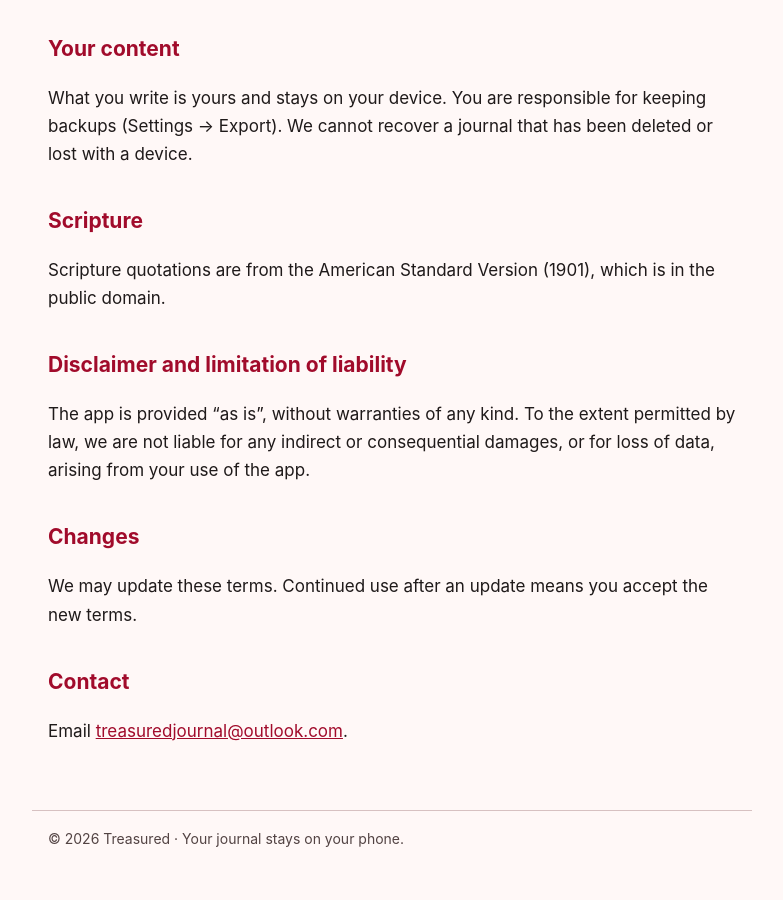
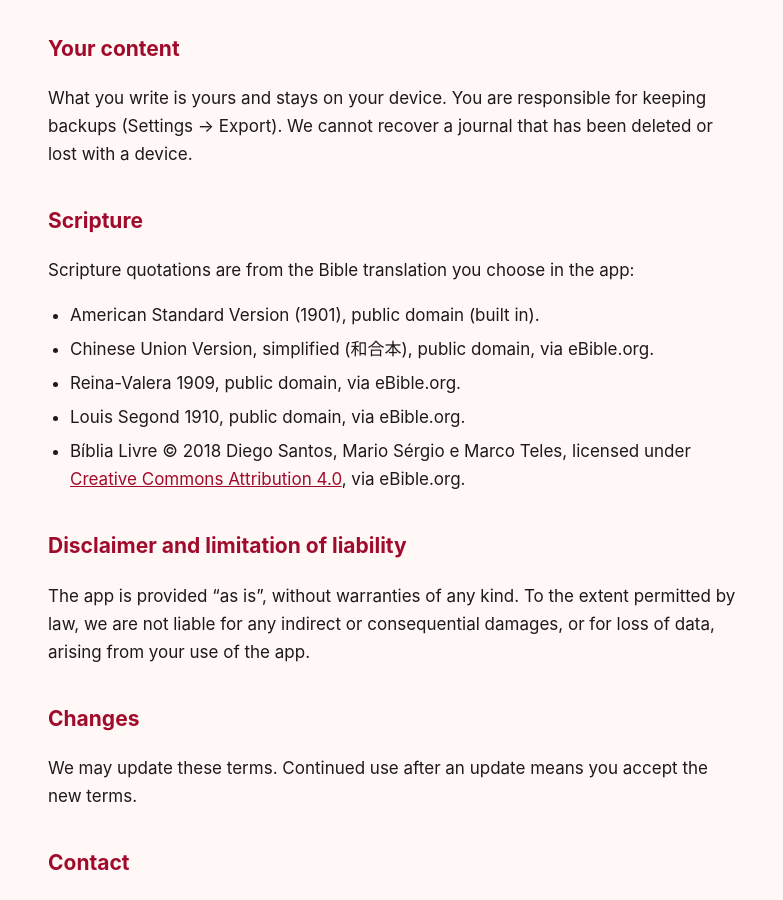
Before and after one commit to hconklin24/treasured, a Jekyll site: the page built from terms/index.md, in a window 1280 px wide and 900 px high, scrolled down 919 px. Shown: the whole window, without its empty margins (248-1031 px from the left). Built offline with Jekyll 4.4.1, drawn with Linux system fonts in a browser that asks for light colours; some of the changed text lies outside the part shown.

Commit message:
Host the downloadable Bible translations; credit them in terms and privacy
bibles/{cuv,rv1909,lsg,blivre}.db are the optional translations the app
downloads (sizes and MD5s match the app's catalog). The privacy policy notes
the download comes from this site; the terms list each translation's credit,
including Bíblia Livre's CC BY 4.0 attribution.

Co-Authored-By: Claude Opus 5.5 <noreply@anthropic.com>

```diff
--- a/terms/index.md
+++ b/terms/index.md
@@ -26,7 +26,13 @@ What you write is yours and stays on your device. You are responsible for keepin
 
 ## Scripture
 
-Scripture quotations are from the American Standard Version (1901), which is in the public domain.
+Scripture quotations are from the Bible translation you choose in the app:
+
+- American Standard Version (1901), public domain (built in).
+- Chinese Union Version, simplified (和合本), public domain, via eBible.org.
+- Reina-Valera 1909, public domain, via eBible.org.
+- Louis Segond 1910, public domain, via eBible.org.
+- Bíblia Livre © 2018 Diego Santos, Mario Sérgio e Marco Teles, licensed under [Creative Commons Attribution 4.0](https://creativecommons.org/licenses/by/4.0/), via eBible.org.
 
 ## Disclaimer and limitation of liability
 
```
Also changed, not shown: other parts of terms/index.md (+1 -1 lines), privacy/index.md (+2 -2 lines), 4 other files.
